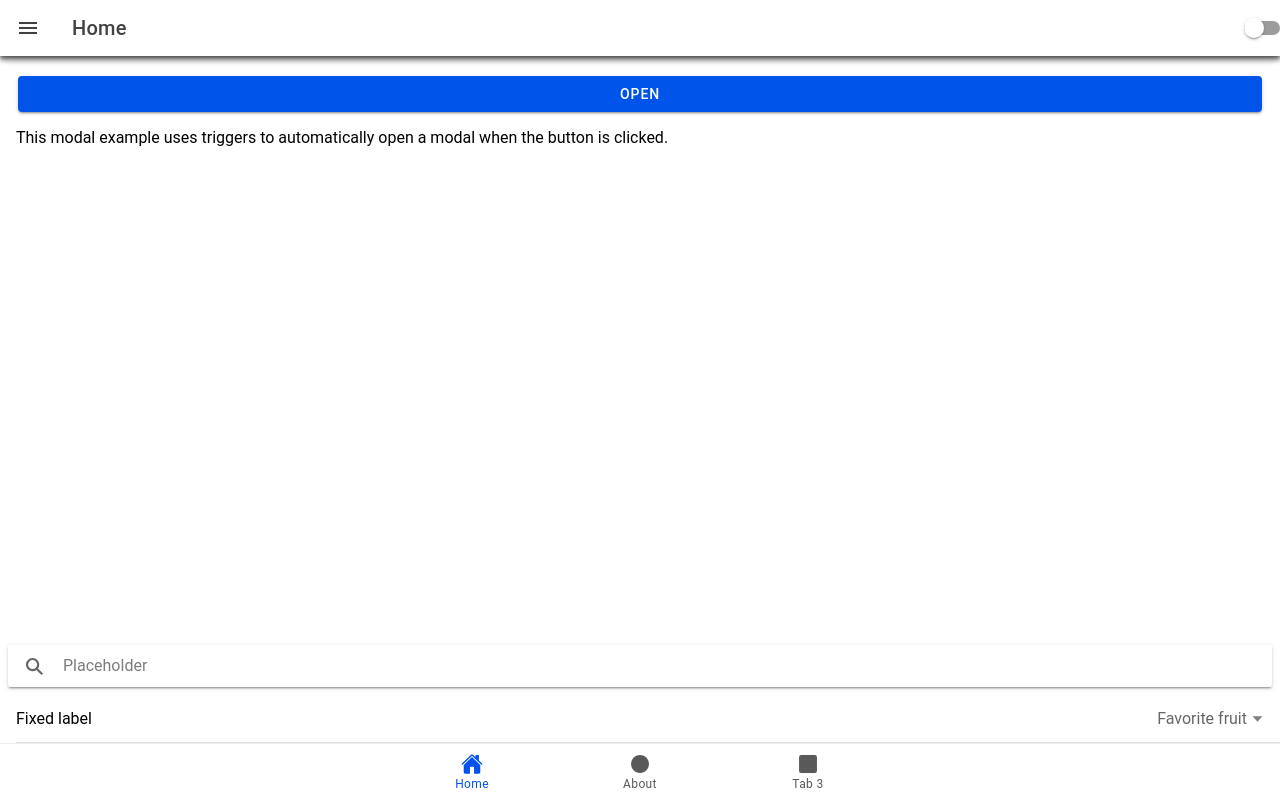
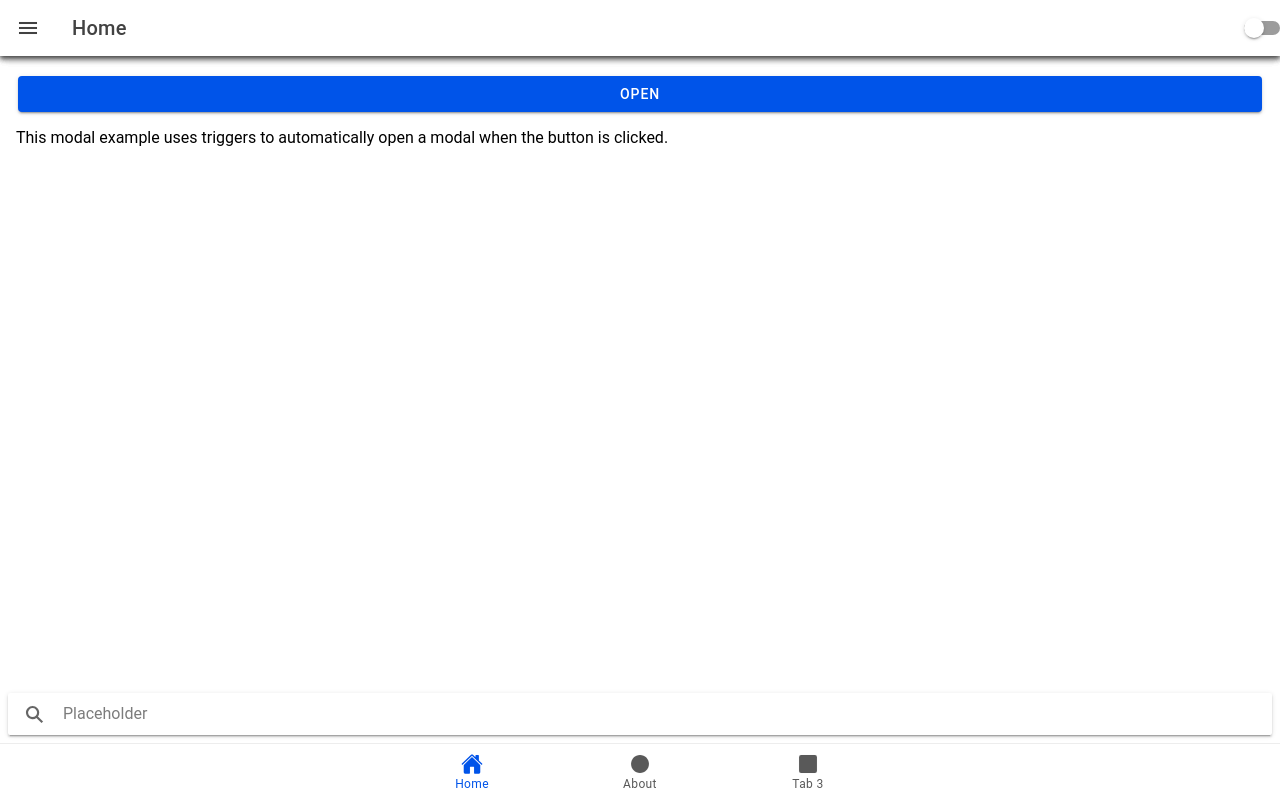
Before and after one commit to yashraj970/Mobile-Apps, a React (Vite) app in the folder Ionic-app/: page /home in a window 1280 px wide. Built offline with nearby package versions, Linux system fonts and the light colour scheme.

Commit message:
Update Home.tsx

```diff
--- a/Ionic-app/src/pages/Home/Home.tsx
+++ b/Ionic-app/src/pages/Home/Home.tsx
@@ -16,32 +16,19 @@ import TopTabs from "../../components/TopTabs/TopTabs";
 
 const Home: React.FC = () => {
   return (
-    <>
-      <TopTabs />
     <IonPage>
       <IonHeader>
         <IonToolbar>
           <IonTitle>Tab 1</IonTitle>
         </IonToolbar>
+        <TopTabs />
       </IonHeader>
+
       <IonContent fullscreen>
         <Modal />
       </IonContent>
       <IonSearchbar placeholder="Placeholder"></IonSearchbar>
-
-        <IonItem>
-          <IonSelect
-            label="Fixed label"
-            labelPlacement="fixed"
-            placeholder="Favorite fruit"
-          >
-            <IonSelectOption value="apple">Apple</IonSelectOption>
-            <IonSelectOption value="banana">Banana</IonSelectOption>
-            <IonSelectOption value="orange">Orange</IonSelectOption>
-          </IonSelect>
-        </IonItem>
     </IonPage>
-    </>
   );
 };
 
```
Lines whose indentation alone changed are shown as unchanged.
